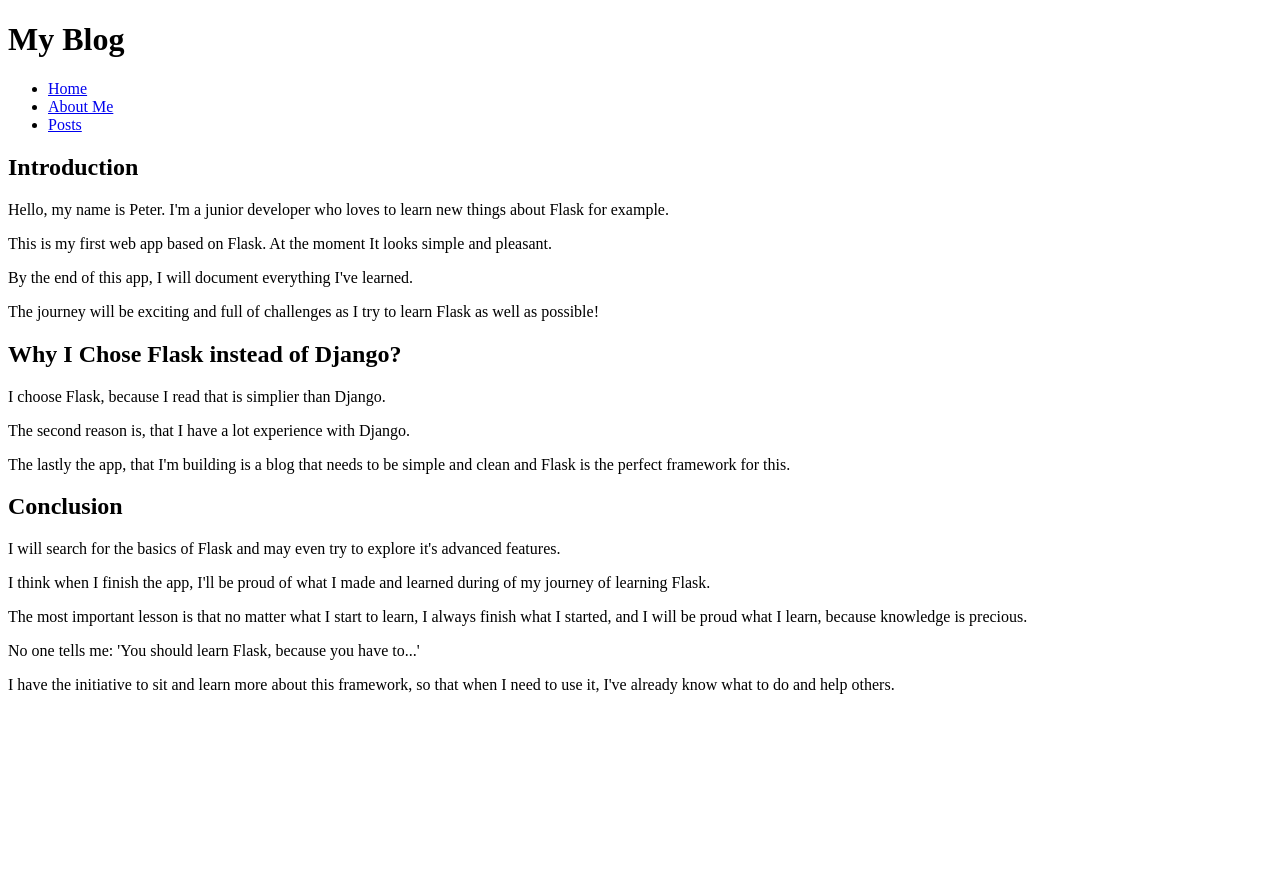
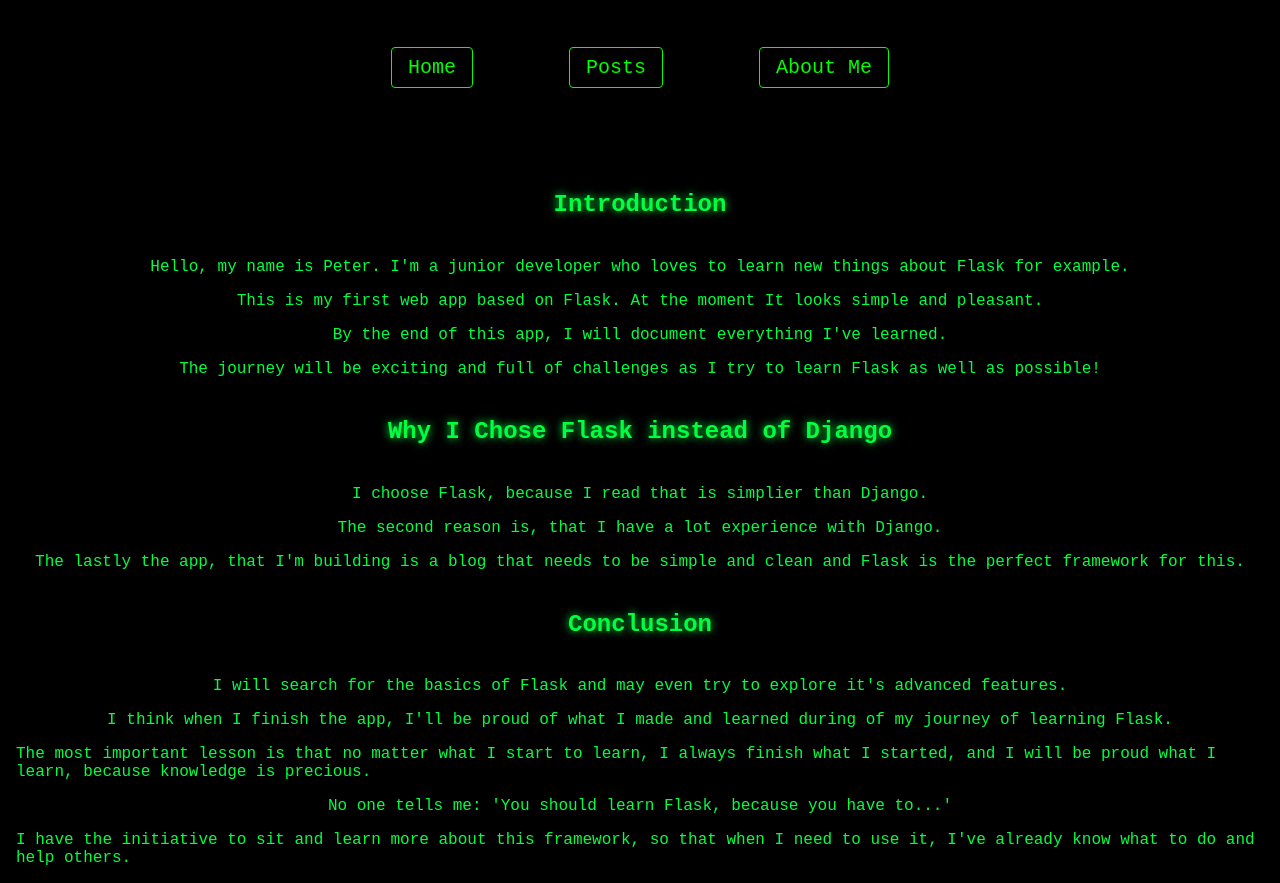
Before and after one commit to PetarPetrov24/My_Blog_Flask, a Flask app: page /about in a window 1280 px wide. Before the commit the page ends 694 px from the top, so only its background shows below. Run offline with Flask 3, Linux system fonts and the light colour scheme.

Commit message:
Swapped navigation links for Posts and About pages - Removed header from base.html - Added outer-scope-about div in about.html for layout flexibility - Created about.css and styles.css - Updated background colors and text colors - Aligned headers and text in about.html

```diff
--- /dev/null
+++ b/static/about.css
@@ -0,0 +1,31 @@
+.outer-scope-about {
+    padding-top: 2em;
+}
+
+.introduction h2, .preference h2, .conclusion h2 {
+    display: flex;
+    flex-direction: column;
+    align-items: center;
+    animation: glow 2s ease-in-out infinite alternate;
+    padding: 0.5em 0 0.5em 0;
+}
+
+@keyframes glow {
+    from {
+        text-shadow: 0 0 2px #00ff41;
+    }
+    to {
+        text-shadow: 0 0 10px #00ff41;
+    }
+}
+
+.introduction, .preference, .conclusion {
+    display: flex;
+    flex-direction: column;
+    align-items: center;
+}
+
+p {
+    margin: 0.5rem;
+
+}
--- /dev/null
+++ b/static/styles.css
@@ -0,0 +1,43 @@
+body, a {
+    background-color: black;
+    color: #00ff41;
+    font-family: 'Courier New', monospace;
+}
+
+a {
+    text-decoration: none;
+}
+
+a:hover {
+    text-shadow: 0 0 5px #00ff41;
+}
+
+.nav-bar {
+    padding: 3rem 0;
+}
+
+.nav-bar ul {
+    list-style: none;
+    display: flex;
+    justify-content: center;
+    gap: 6em;
+    margin: 0;
+    padding: 0;
+}
+
+
+.nav-bar li a {
+    color: #00ff00;
+    text-decoration: none;
+    font-size: 20px;
+    padding: 0.5rem 1rem;
+    border: 1px solid  #00ff00;
+    border-radius: 0.2em;
+    transition: 0.3s;
+}
+
+.nav-bar li a:hover {
+    background-color: #00ff00;
+    color: black;
+    box-shadow: 0 0 10px #00ff00;
+}
--- a/templates/about.html
+++ b/templates/about.html
@@ -3,6 +3,7 @@
 {% block title%}About Me{% endblock %}
 
 {% block content %}
+    <div class="outer-scope-about">
         <div class="introduction">
             <h2>Introduction</h2>
             <p>Hello, my name is {{name}}. I'm a junior developer who loves to learn new things about {{framework}} for example.</p>
@@ -12,7 +13,7 @@
         </div>
 
         <div class="preference">
-        <h2>Why I Chose {{framework}} instead of Django?</h2>
+            <h2>Why I Chose {{framework}} instead of Django</h2>
             <p>I choose {{framework}}, because I read that is simplier than Django.</p>
             <p>The second reason is, that I have a lot experience with Django.</p>
             <p>The lastly the app, that I'm building is a blog that needs to be simple and clean and {{framework}} is the perfect framework for this.</p>
@@ -26,4 +27,6 @@
             <p>No one tells me: 'You should learn {{framework}}, because you have to...'</p>
             <p>I have the initiative to sit and learn more about this framework, so that when I need to use it, I've already know what to do and help others.</p>
         </div>
+    </div>
+
 {% endblock %}
--- a/templates/base.html
+++ b/templates/base.html
@@ -4,17 +4,15 @@
     <meta charset="UTF-8">
     <meta name="viewport" content="width=device-width, initial-scale=1.0">
     <title>{% block title %}My Blog{% endblock %}</title>
+    <link rel="stylesheet" href="{{ url_for('static', filename='styles.css')}}">
+    <link rel="stylesheet" href="{{ url_for('static', filename='about.css')}}">
 </head>
 <body>
-    <header>
-        <h1>My Blog</h1>
-    </header>
-
     <div class="nav-bar">
         <ul>
             <li><a href="{{url_for('home')}}">Home</a></li>
+            <li><a href="{{url_for('posts')}}">Posts</a></li>
             <li><a href="{{url_for('about')}}">About Me</a></li>
-            <li><a href="{{url_for('posts')}}">Posts</a></li>
         </ul>
     </div>
     <main>
```
Lines whose indentation alone changed are shown as unchanged.
